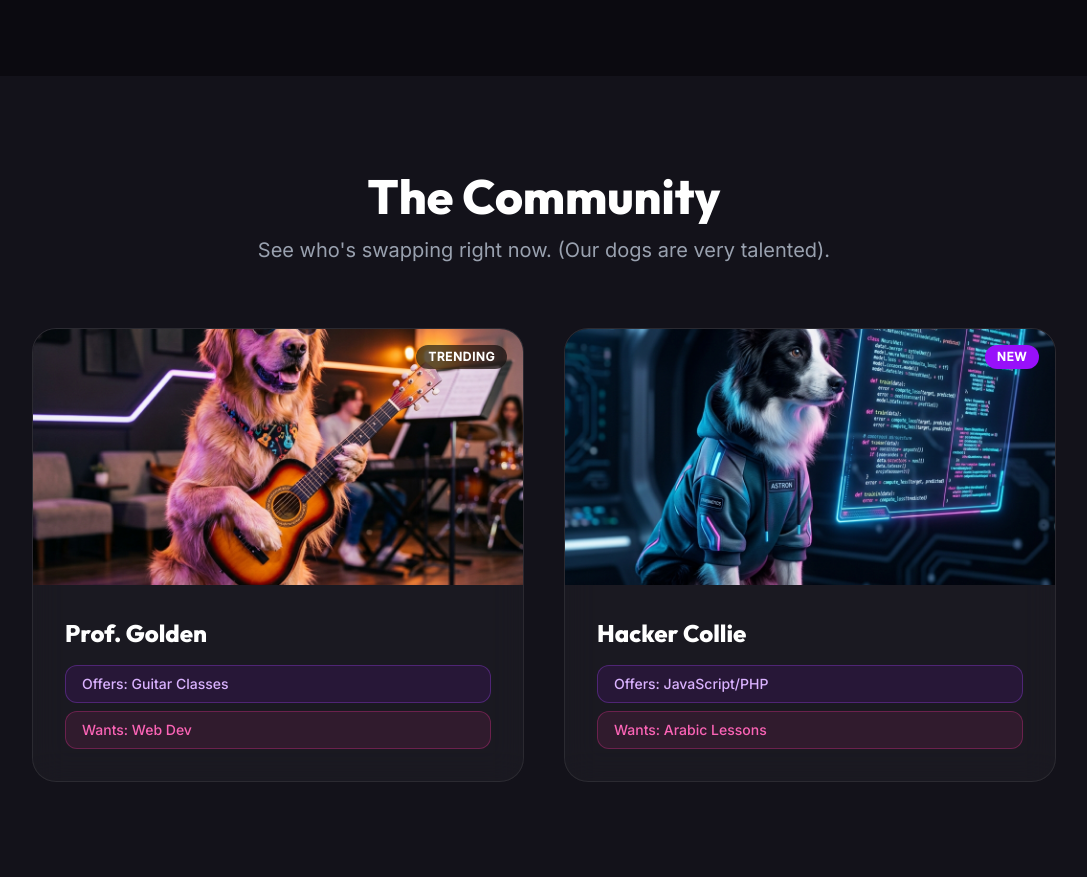
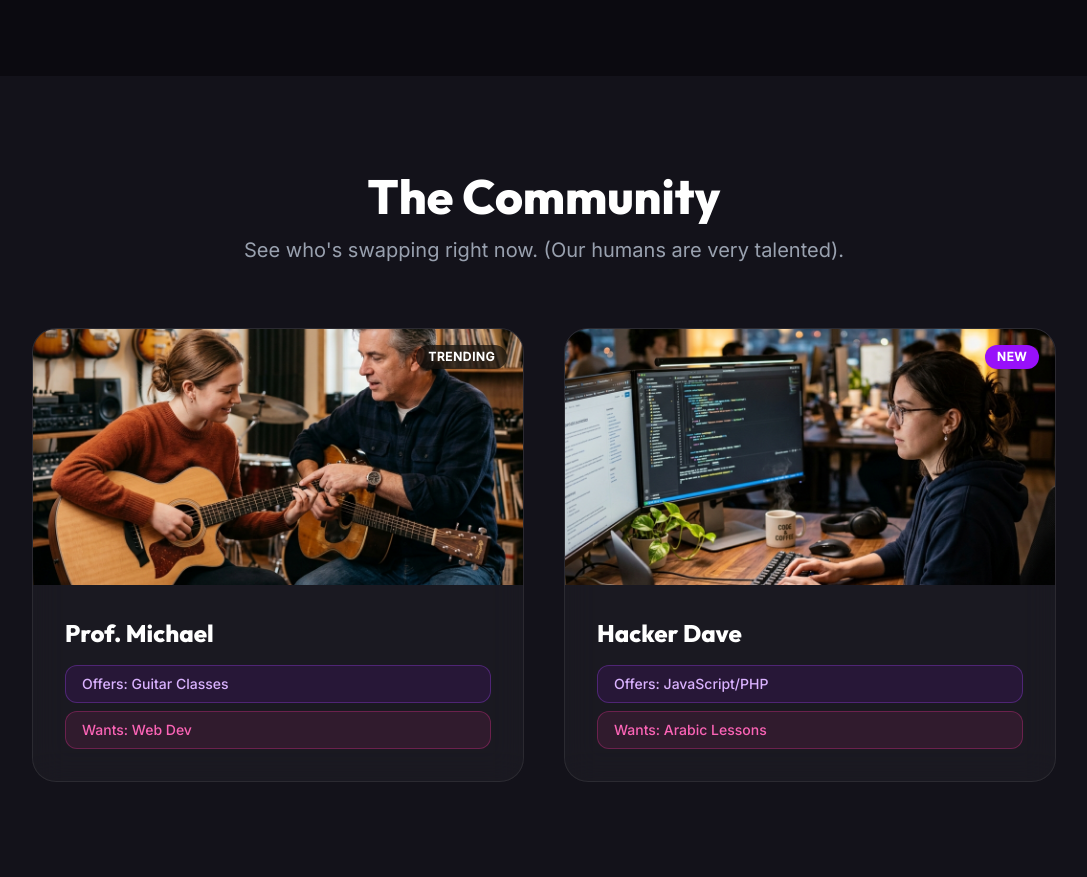
Before and after one commit to asifrazadev/skillswap, a PHP site: page /skillswap/ in a window 1280 px wide. Shown: the part 1402-2279 px from the top of the page, without its empty margins (96-1183 px from the left). Run offline with PHP 8.4, Linux system fonts and the light colour scheme.

Commit message:
feat: update community showcase section with new human imagery and profiles

```diff
--- a/index.php
+++ b/index.php
@@ -133,18 +133,18 @@
     <section id="explore" class="py-24 px-6 relative bg-[#13121A]">
         <div class="max-w-7xl mx-auto text-center mb-16 reveal">
             <h2 class="text-4xl md:text-5xl font-extrabold mb-4">The Community</h2>
-            <p class="text-xl text-gray-400 max-w-2xl mx-auto">See who's swapping right now. (Our dogs are very talented).</p>
+            <p class="text-xl text-gray-400 max-w-2xl mx-auto">See who's swapping right now. (Our humans are very talented).</p>
         </div>
 
         <div class="max-w-5xl mx-auto grid grid-cols-1 md:grid-cols-2 gap-10">
             <!-- Match Card 1 -->
-            <div class="glassmorphism rounded-3xl overflow-hidden cursor-pointer group reveal hover:shadow-[0_10px_40px_rgba(124,58,237,0.2)] transition-shadow duration-500">
+            <div class="glassmorphism rounded-3xl overflow-hidden  group reveal hover:shadow-[0_10px_40px_rgba(124,58,237,0.2)] transition-shadow duration-500">
                 <div class="relative aspect-auto h-64 overflow-hidden">
-                    <img src="assets/img/dog_guitar.png" alt="Dog teaching guitar" class="w-full h-full object-cover group-hover:scale-110 transition-transform duration-700 ease-in-out">
+                    <img src="assets/img/human_guitar.png" alt="Human teaching guitar" class="w-full h-full object-cover group-hover:scale-110 transition-transform duration-700 ease-in-out">
                     <div class="absolute top-4 right-4 bg-black/60 backdrop-blur-md px-3 py-1 rounded-full text-xs font-bold uppercase tracking-wider">Trending</div>
                 </div>
                 <div class="p-8">
-                    <h3 class="text-2xl font-bold mb-4 font-heading">Prof. Golden</h3>
+                    <h3 class="text-2xl font-bold mb-4 font-heading">Prof. Michael</h3>
                     <div class="flex flex-col gap-2">
                         <span class="inline-block px-4 py-2 rounded-xl text-sm font-medium bg-purple-600/10 text-purple-300 border border-purple-500/30">Offers: Guitar Classes</span>
                         <span class="inline-block px-4 py-2 rounded-xl text-sm font-medium bg-pink-500/10 text-pink-400 border border-pink-500/30">Wants: Web Dev</span>
@@ -153,13 +153,13 @@
             </div>
 
             <!-- Match Card 2 -->
-            <div class="glassmorphism rounded-3xl overflow-hidden cursor-pointer group reveal hover:shadow-[0_10px_40px_rgba(236,72,153,0.2)] transition-shadow duration-500" style="transition-delay: 200ms;">
+            <div class="glassmorphism rounded-3xl overflow-hidden group reveal hover:shadow-[0_10px_40px_rgba(236,72,153,0.2)] transition-shadow duration-500" style="transition-delay: 200ms;">
                 <div class="relative aspect-auto h-64 overflow-hidden">
-                    <img src="assets/img/dog_coding.png" alt="Dog coding" class="w-full h-full object-cover group-hover:scale-110 transition-transform duration-700 ease-in-out">
+                    <img src="assets/img/human_coding.png" alt="Human coding" class="w-full h-full object-cover group-hover:scale-110 transition-transform duration-700 ease-in-out">
                     <div class="absolute top-4 right-4 bg-purple-600 px-3 py-1 rounded-full text-xs font-bold uppercase tracking-wider">New</div>
                 </div>
                 <div class="p-8">
-                    <h3 class="text-2xl font-bold mb-4 font-heading">Hacker Collie</h3>
+                    <h3 class="text-2xl font-bold mb-4 font-heading">Hacker Dave</h3>
                     <div class="flex flex-col gap-2">
                         <span class="inline-block px-4 py-2 rounded-xl text-sm font-medium bg-purple-600/10 text-purple-300 border border-purple-500/30">Offers: JavaScript/PHP</span>
                         <span class="inline-block px-4 py-2 rounded-xl text-sm font-medium bg-pink-500/10 text-pink-400 border border-pink-500/30">Wants: Arabic Lessons</span>
```
Also changed, not shown: assets/img/dog_coding.png (deleted), assets/img/dog_guitar.png (deleted), assets/img/human_coding.png (added), assets/img/human_guitar.png (added).
